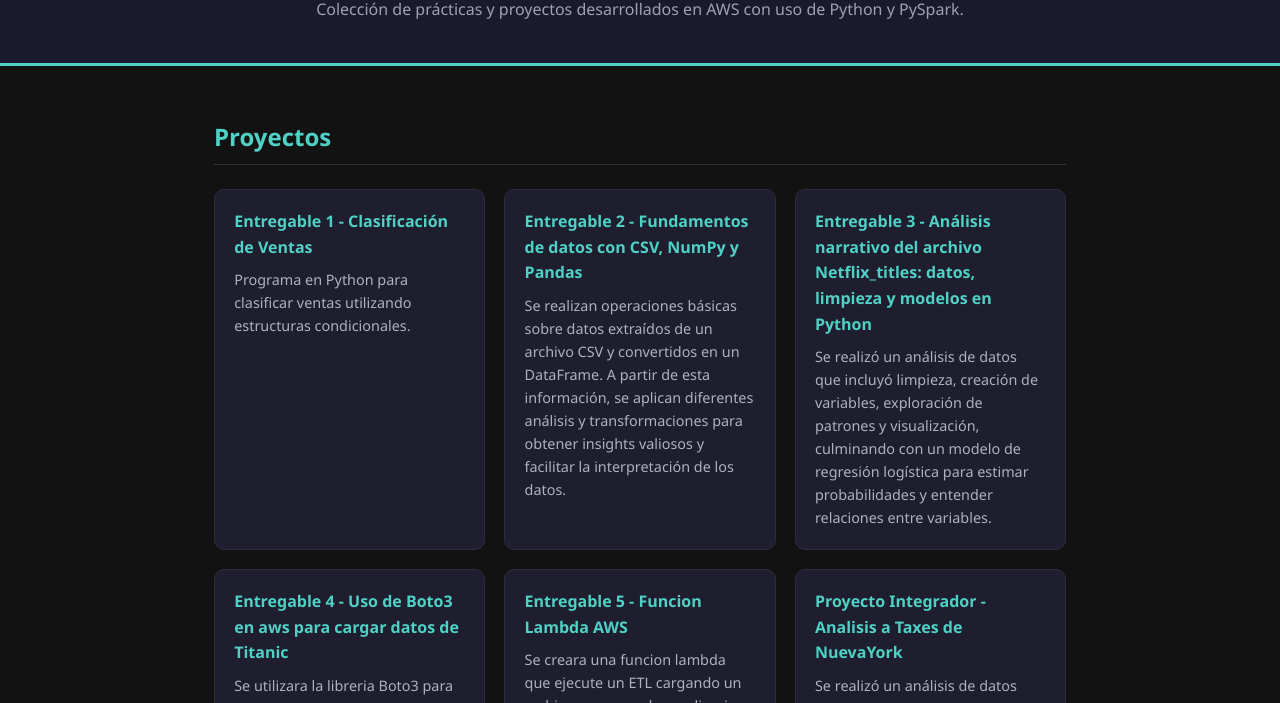
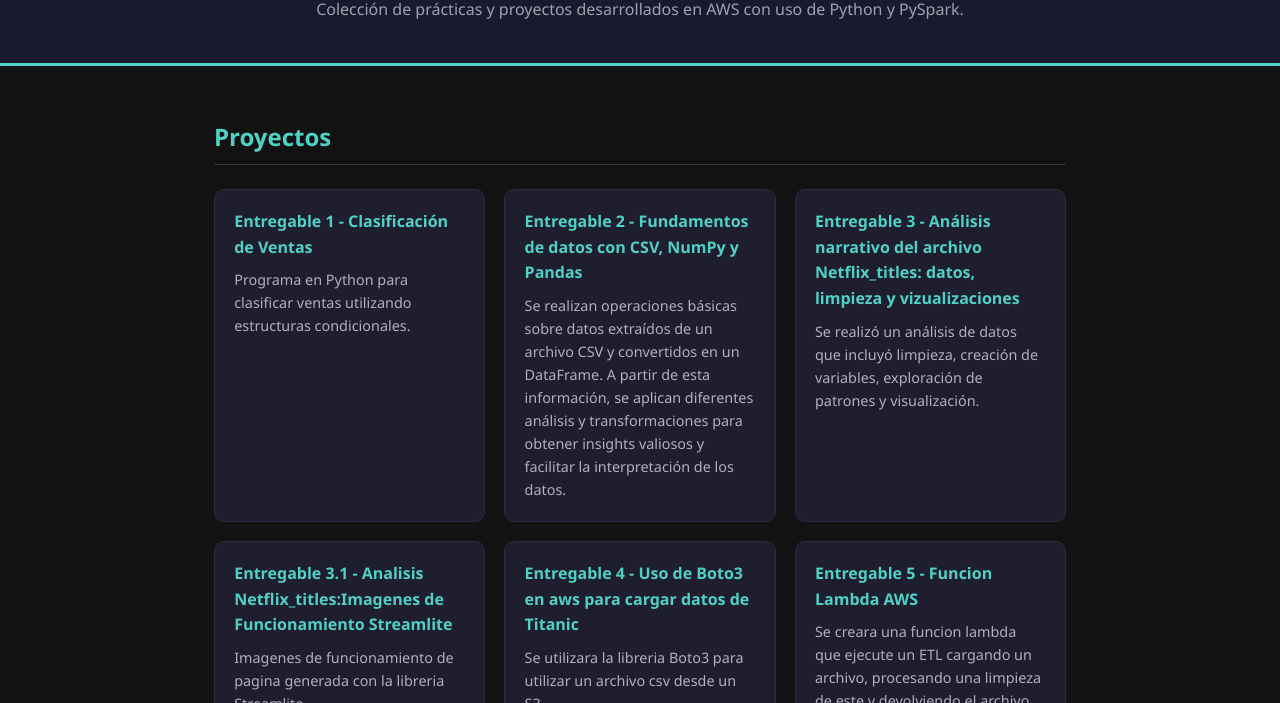
Before and after one commit to OscarMayorga1/portafolio-AWS-DATA-2026, a plain HTML site: page index.html in a window 1280 px wide. Shown: the part 97-800 px from the top of the page. Drawn offline with Linux system fonts and the light colour scheme.

Commit message:
Revise Netflix analysis details and add Streamlit images
Updated the description of the Netflix analysis and added a new link for Streamlit images.

```diff
--- a/index.html
+++ b/index.html
@@ -24,8 +24,12 @@
                     <p>Se realizan operaciones básicas sobre datos extraídos de un archivo CSV y convertidos en un DataFrame. A partir de esta información, se aplican diferentes análisis y transformaciones para obtener insights valiosos y facilitar la interpretación de los datos.</p>
                 </li>
                 <li>
-                    <a href="Analisis_Datos_Netflix.html">Entregable 3 - Análisis narrativo del archivo Netflix_titles: datos, limpieza y modelos en Python</a>
-                    <p>Se realizó un análisis de datos que incluyó limpieza, creación de variables, exploración de patrones y visualización, culminando con un modelo de regresión logística para estimar probabilidades y entender relaciones entre variables.</p>
+                    <a href="Analisis_Datos_Netflix.html">Entregable 3 - Análisis narrativo del archivo Netflix_titles: datos, limpieza y vizualizaciones</a>
+                    <p>Se realizó un análisis de datos que incluyó limpieza, creación de variables, exploración de patrones y visualización.</p>
+                </li>
+                <li>
+                    <a href="Analisis_Datos_Netflix_imagenes.html">Entregable 3.1 - Analisis Netflix_titles:Imagenes de Funcionamiento Streamlite</a>
+                    <p>Imagenes de funcionamiento de pagina generada con la libreria Streamlite.</p>
                 </li>
                 <li>
                     <a href="Analisis_Datos_Netflix.html">Entregable 4 - Uso de Boto3 en aws para cargar datos de Titanic</a>
```
